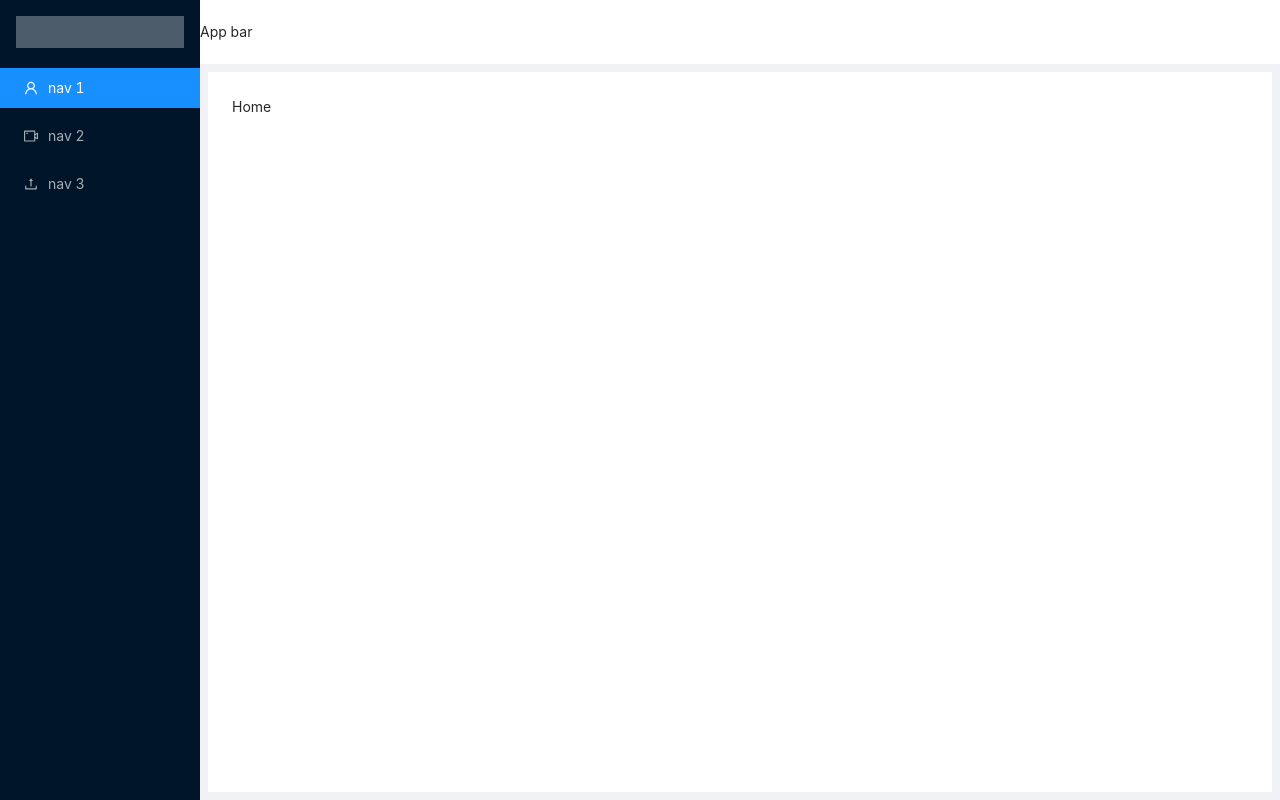
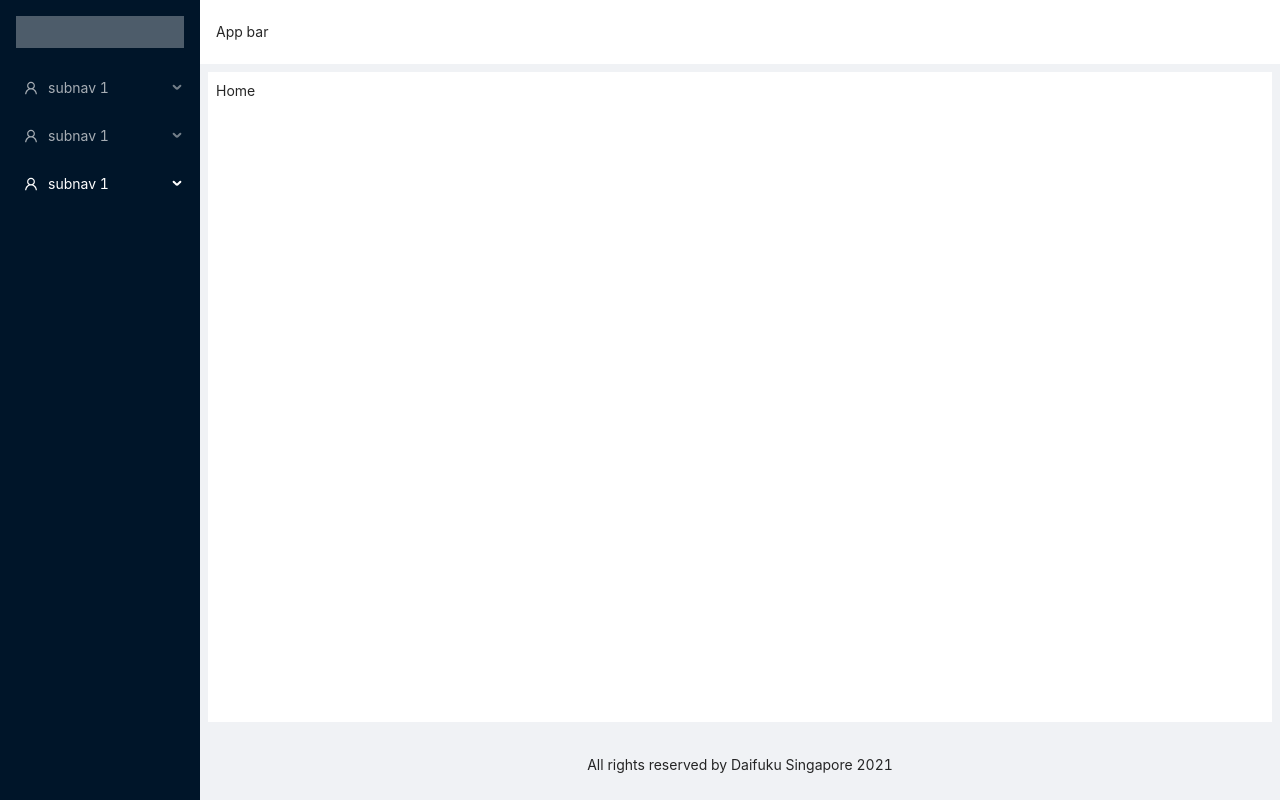
Before and after one commit to xueyublue/oms-next, a Next.js app: page / in a window 1280 px wide. Built offline with nearby package versions, Linux system fonts and the light colour scheme.

Commit message:
modified side nav

```diff
--- a/components/NavBar.js
+++ b/components/NavBar.js
@@ -9,16 +9,23 @@ import {
 
 import { useState } from "react";
 
+const { SubMenu } = Menu;
 const { Sider } = Layout;
 
 const NavBar = () => {
   const [collapsed, setCollapsed] = useState(false);
 
   return (
-    <Sider trigger={null} collapsible collapsed={collapsed}>
+    <Sider trigger={null} collapsible collapsed={collapsed} style={{
+      overflow: 'auto',
+      height: '100vh',
+      position: 'fixed',
+      left: 0,
+    }}>
       <div className="logo" />
       <Menu theme="dark" mode="inline" defaultSelectedKeys={["1"]}>
-        <Menu.Item key="1" icon={<UserOutlined />}>
+      <SubMenu key="sub1" icon={<UserOutlined />} title="subnav 1">
+      <Menu.Item key="1" icon={<UserOutlined />}>
           nav 1
         </Menu.Item>
         <Menu.Item key="2" icon={<VideoCameraOutlined />}>
@@ -27,6 +34,29 @@ const NavBar = () => {
         <Menu.Item key="3" icon={<UploadOutlined />}>
           nav 3
         </Menu.Item>
+         </SubMenu>
+         <SubMenu key="sub2" icon={<UserOutlined />} title="subnav 1">
+      <Menu.Item key="1" icon={<UserOutlined />}>
+          nav 1
+        </Menu.Item>
+        <Menu.Item key="2" icon={<VideoCameraOutlined />}>
+          nav 2
+        </Menu.Item>
+        <Menu.Item key="3" icon={<UploadOutlined />}>
+          nav 3
+        </Menu.Item>
+         </SubMenu>
+         <SubMenu key="sub3" icon={<UserOutlined />} title="subnav 1">
+      <Menu.Item key="1" icon={<UserOutlined />}>
+          nav 1
+        </Menu.Item>
+        <Menu.Item key="2" icon={<VideoCameraOutlined />}>
+          nav 2
+        </Menu.Item>
+        <Menu.Item key="3" icon={<UploadOutlined />}>
+          nav 3
+        </Menu.Item>
+         </SubMenu>
       </Menu>
     </Sider>
   );
--- a/pages/_app.js
+++ b/pages/_app.js
@@ -1,42 +1,32 @@
+import { Layout } from "antd";
+
 import NavBar from "../components/NavBar";
 import "../styles/globals.css";
-import React from "react";
 import "antd/dist/antd.css";
 import "./index.css";
-import { Layout } from "antd";
-import { MenuUnfoldOutlined, MenuFoldOutlined } from "@ant-design/icons";
 
-const { Header, Content } = Layout;
-
-const toggle = () => {
-  // this.setState({
-  //   collapsed: !this.state.collapsed,
-  // });
-  console.log("toggle clicked.");
-};
+const { Header, Content, Footer } = Layout;
 
 function MyApp({ Component, pageProps }) {
   return (
     <Layout
-      style={{
-        minHeight: "100vh",
-      }}
     >
       <NavBar />
-      <Layout className="site-layout">
-        <Header className="site-layout-background" style={{ padding: 0 }}>
+      <Layout className="site-layout" className="site-layout" style={{ marginLeft: 200, minHeight: "100vh" }}>
+        <Header className="site-layout-background" style={{ paddingLeft: 16 }}>
           App bar
         </Header>
         <Content
           className="site-layout-background"
           style={{
             margin: "8px 8px",
-            padding: 24,
+            padding: 8,
             minHeight: 650,
           }}
         >
           <Component {...pageProps} />
         </Content>
+        <Footer style={{ textAlign: 'center' }}>All rights reserved by Daifuku Singapore 2021</Footer>
       </Layout>
     </Layout>
   );
```
